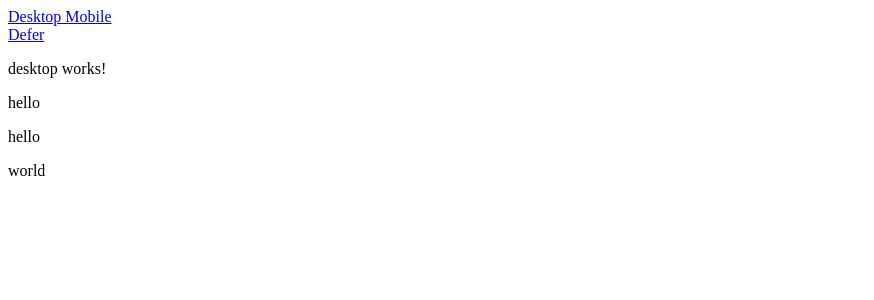
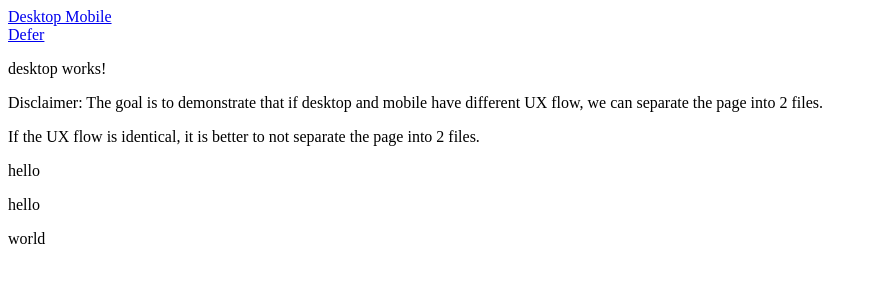
Before and after one commit to jasonrichdarmawan/angular-test-17, an Angular app: page /desktop-mobile in a window 1280 px wide. Shown: the top 300 px of the page, without its empty margins (0-874 px from the left). Built offline with nearby package versions, Linux system fonts and the light colour scheme.

Commit message:
chore: add disclaimer

```diff
--- a/src/app/features/desktop-mobile/presentation/pages/desktop/desktop.page.html
+++ b/src/app/features/desktop-mobile/presentation/pages/desktop/desktop.page.html
@@ -1,4 +1,6 @@
 <p>desktop works!</p>
+<p>Disclaimer: The goal is to demonstrate that if desktop and mobile have different UX flow, we can separate the page into 2 files.</p>
+<p>If the UX flow is identical, it is better to not separate the page into 2 files.</p>
 <p>{{ "hello" | log }}</p>
 <p>{{ "hello" | log }}</p>
 <p>{{ "world" | log }}</p>
--- a/src/app/features/desktop-mobile/presentation/pages/mobile/mobile.page.html
+++ b/src/app/features/desktop-mobile/presentation/pages/mobile/mobile.page.html
@@ -1,4 +1,6 @@
 <p>mobile works!</p>
+<p>Disclaimer: The goal is to demonstrate that if desktop and mobile have different UX flow, we can separate the page into 2 files.</p>
+<p>If the UX flow is identical, it is better to not separate the page into 2 files.</p>
 <p>{{ "hello" | log }}</p>
 <p>{{ "hello" | log }}</p>
 <p>{{ "world" | log }}</p>
```
